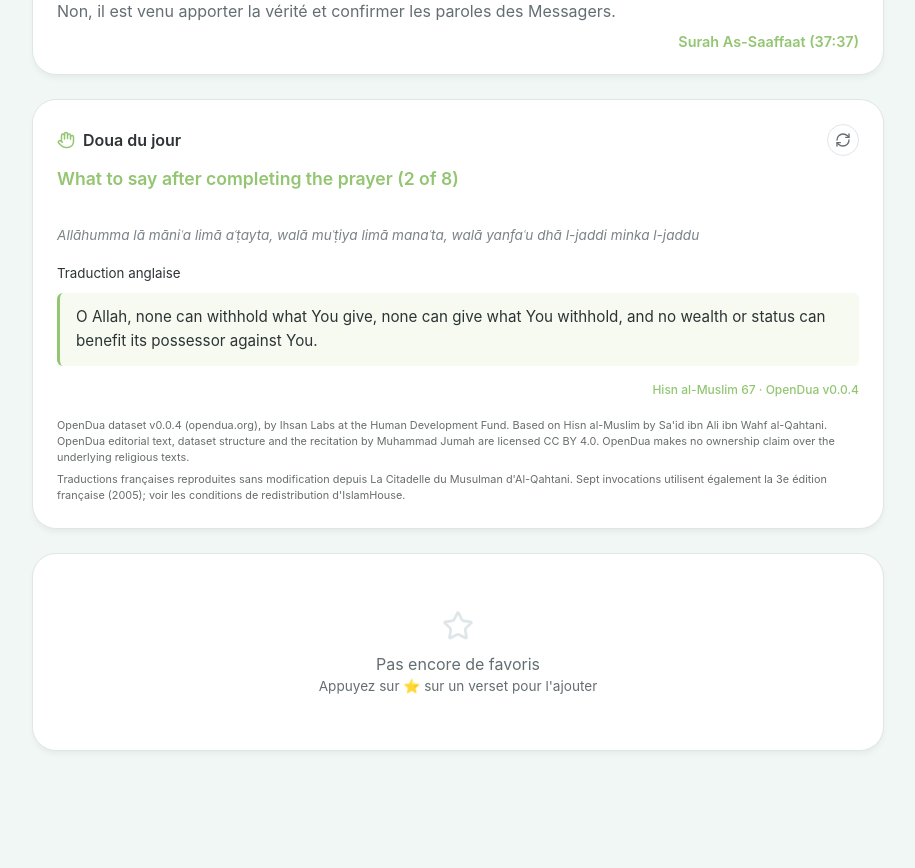
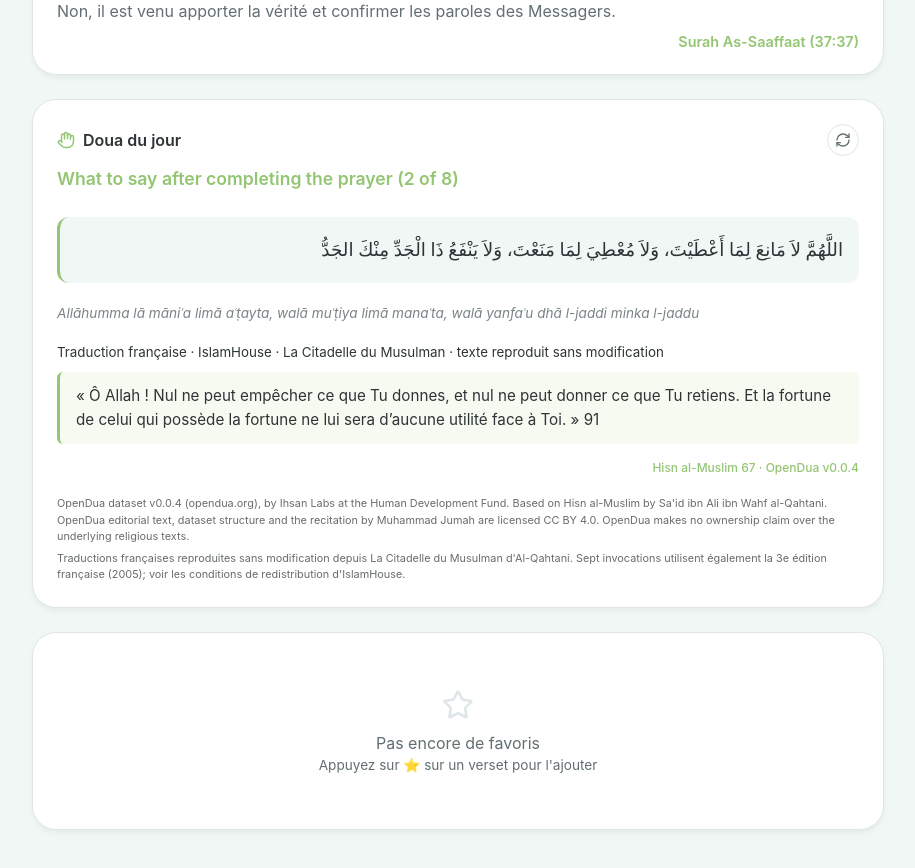
Before and after one commit to Younsko/Minarah-Companion, a Next.js app: page / in a window 1280 px wide. Shown: the part 900-1768 px from the top of the page, without its empty margins (182-1097 px from the left). Built offline with nearby package versions, Linux system fonts and the light colour scheme.

Commit message:
Show French content in daily dua card

```diff
--- a/components/adult/DailyDua.tsx
+++ b/components/adult/DailyDua.tsx
@@ -18,6 +18,10 @@ export default function DailyDua() {
     }, []);
 
     const chooseAnother = () => setDua(CONTEXT_DB[Math.floor(Math.random() * CONTEXT_DB.length)]);
+    const frenchText = dua.translations?.fr?.text;
+    const showFrench = language === 'fr' && Boolean(frenchText);
+    const displayedTranslation = showFrench ? frenchText : dua.text;
+    const displayedLanguage = showFrench ? 'fr' : 'en';
 
     return (
         <div className={styles.container}>
@@ -32,9 +36,16 @@ export default function DailyDua() {
             </div>
 
             <h3>{dua.title}</h3>
-            <p className={styles.transliteration} lang="en">{dua.transliteration}</p>
-            {language !== 'en' && <small>{language === 'fr' ? 'Traduction anglaise' : 'الترجمة الإنجليزية'}</small>}
-            <p className={styles.translation} lang="en">{dua.text}</p>
+            {dua.arabic && <p className={styles.arabic} lang="ar" dir="rtl">{dua.arabic}</p>}
+            {dua.transliteration && <p className={styles.transliteration} lang="ar-Latn">{dua.transliteration}</p>}
+            {language !== 'en' && (
+                <small>
+                    {language === 'fr'
+                        ? showFrench ? `Traduction française · ${dua.translations?.fr?.source || 'IslamHouse'}` : 'Traduction anglaise source · OpenDua'
+                        : 'الترجمة الإنجليزية · OpenDua'}
+                </small>
+            )}
+            <p className={styles.translation} lang={displayedLanguage}>{displayedTranslation}</p>
             <span className={styles.source}>{dua.source}</span>
             <OpenDuaAttribution />
         </div>
```
